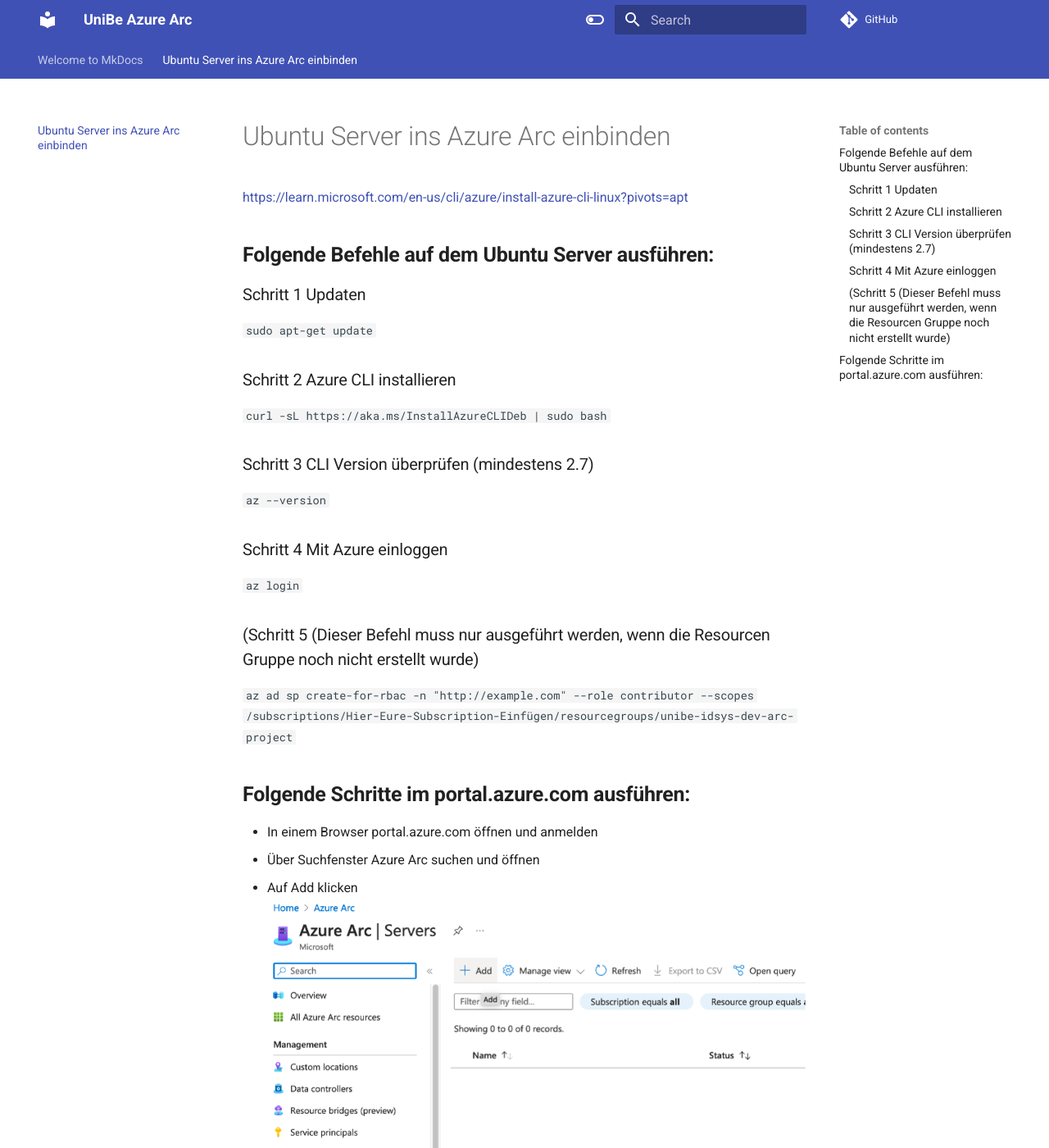
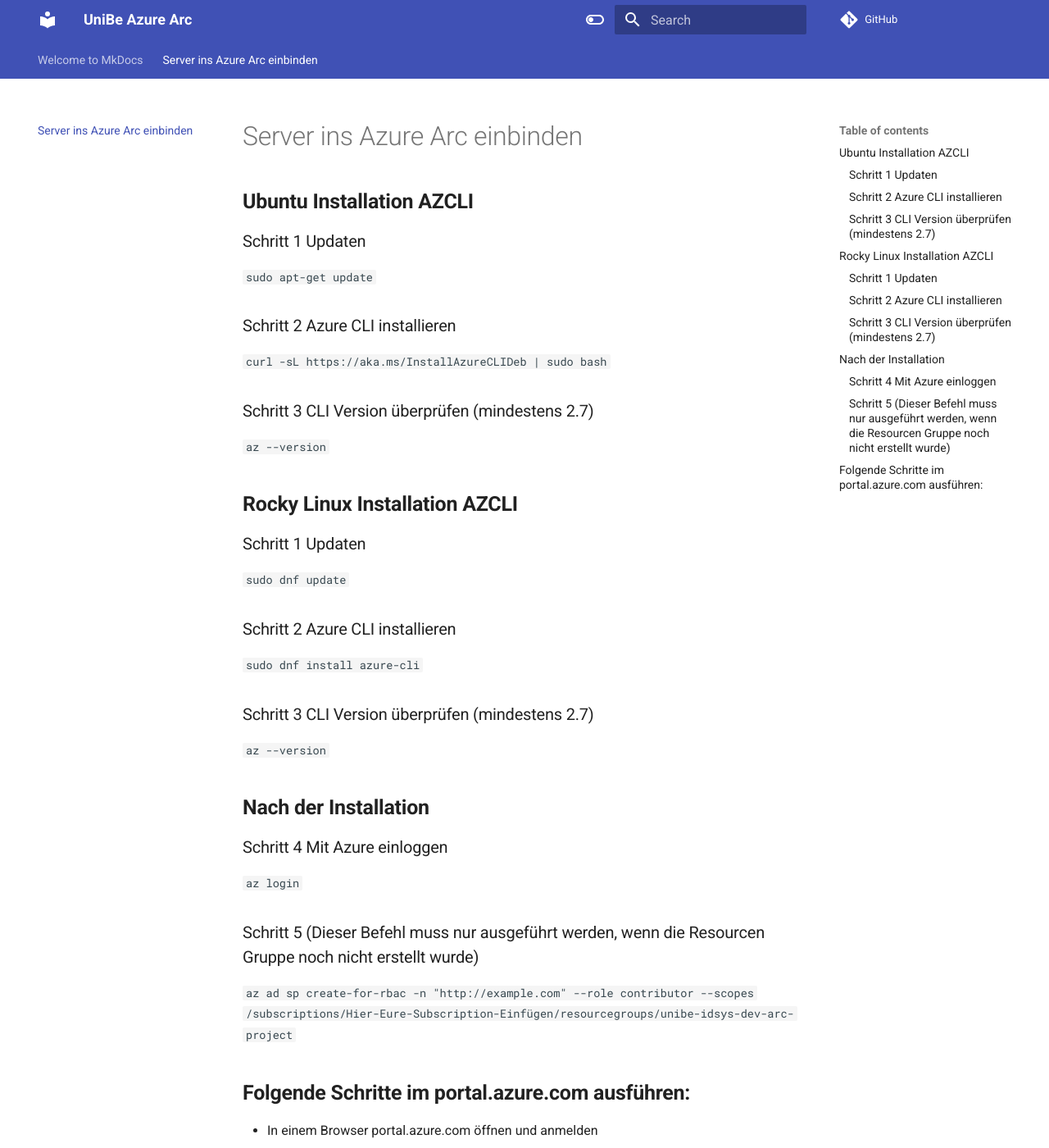
Before and after one commit to constantin-koenig/azurearc-test, an MkDocs documentation site: the page built from docs/server.md, in a window 1280 px wide and 1400 px high. Shown: the whole window at 82% size. Built offline with MkDocs 1.6.1 and Material for MkDocs 9.7.7, drawn with Linux system fonts in a browser that asks for light colours; comment, search, counter and statistics services are not loaded; some of the changed text lies outside the part shown.

Commit message:
MkDocs Seite geändert

````diff
--- a/docs/ubuntu.md
+++ b/docs/server.md
@@ -1,8 +1,6 @@
-# Ubuntu Server ins Azure Arc einbinden
+# Server ins Azure Arc einbinden
 
-[https://learn.microsoft.com/en-us/cli/azure/install-azure-cli-linux?pivots=apt](https://learn.microsoft.com/en-us/cli/azure/install-azure-cli-linux?pivots=apt)
-
-## **Folgende Befehle auf dem Ubuntu Server ausführen:**
+## **Ubuntu Installation AZCLI**
 
 ### Schritt 1 Updaten
 
@@ -16,11 +14,27 @@
 
 ```az --version```
 
+## **Rocky Linux Installation AZCLI**
+
+### Schritt 1 Updaten
+
+```sudo dnf update```
+
+### Schritt 2 Azure CLI installieren
+
+```sudo dnf install azure-cli```
+
+### Schritt 3 CLI Version überprüfen (mindestens 2.7)
+
+```az --version```
+
+## **Nach der Installation**
+
 ### Schritt 4 Mit Azure einloggen
 
 ```az login```
 
-###(Schritt 5 (Dieser Befehl muss nur ausgeführt werden, wenn die Resourcen Gruppe noch nicht erstellt wurde)
+### Schritt 5 (Dieser Befehl muss nur ausgeführt werden, wenn die Resourcen Gruppe noch nicht erstellt wurde)
 
 ```az ad sp create-for-rbac -n "http://example.com" --role contributor --scopes
 /subscriptions/Hier-Eure-Subscription-Einfügen/resourcegroups/unibe-idsys-dev-arc-project```
````
Also changed, not shown: other parts of docs/server.md (+1 -1 lines), 1 other file.
